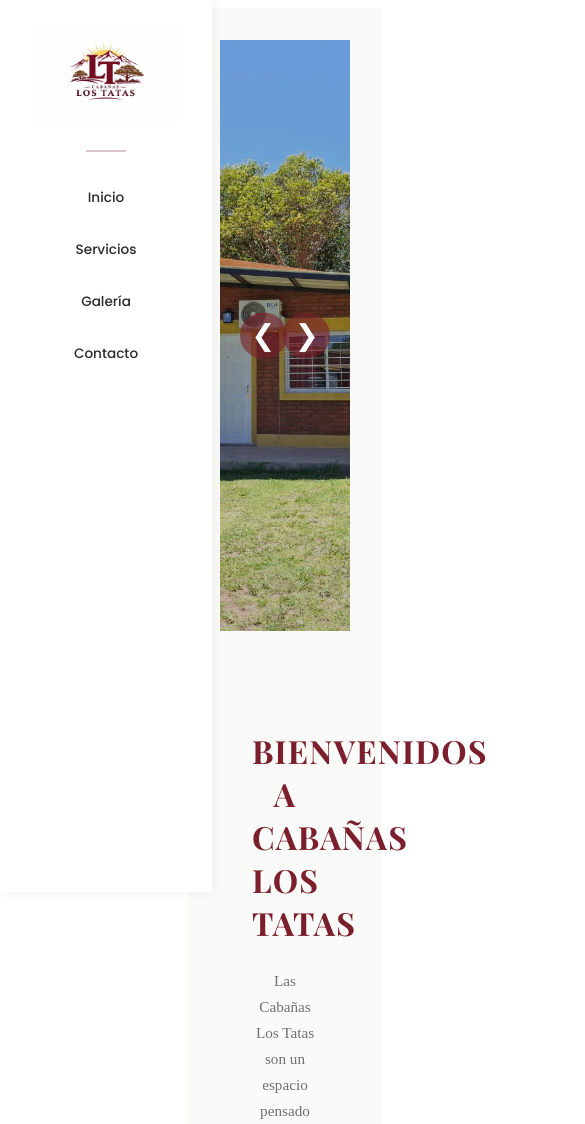
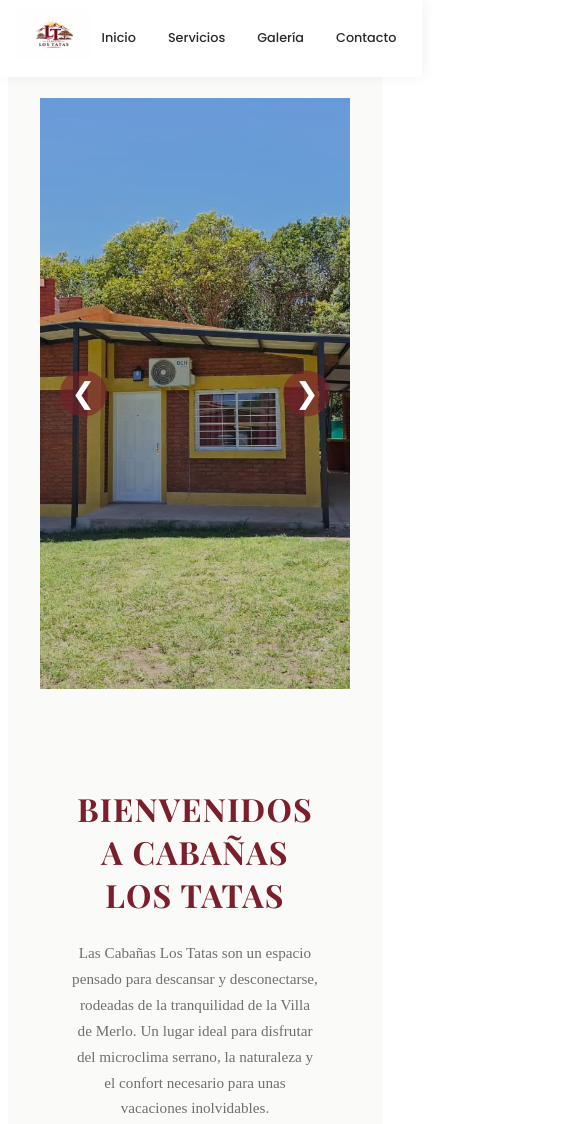
Before and after one commit to Martin-Bece/LosTatasMerlo, a plain HTML site: page index.html in a window 390 px wide. Shown: the top 1124 px of the page, 585 px wide, since content can reach past the window. Drawn offline with nearby package versions, Linux system fonts and the light colour scheme.

Commit message:
Cosas del responsive

```diff
--- a/styles/style.css
+++ b/styles/style.css
@@ -1,4 +1,5 @@
 @charset "UTF-8";
+
 /* =========================
    🎨 COLORES – IDENTIDAD
    ========================= */
@@ -53,7 +54,7 @@
   width: 100%;
   height: auto;
   -o-object-fit: contain;
-     object-fit: contain;
+  object-fit: contain;
 }
 
 .sidebar__logo::after {
@@ -198,7 +199,7 @@
   width: 100%;
   height: 100%;
   -o-object-fit: cover;
-     object-fit: cover;
+  object-fit: cover;
 }
 
 /* Overlay elegante */
@@ -309,6 +310,7 @@
   color: #7A1F2B;
   position: relative;
 }
+
 .services__title::after {
   content: "";
   display: block;
@@ -349,21 +351,25 @@
   box-shadow: 0 10px 24px rgba(0, 0, 0, 0.06);
   transition: transform 0.25s ease, box-shadow 0.25s ease;
 }
+
 .service-card:hover {
   transform: translateY(-6px);
   box-shadow: 0 18px 40px rgba(0, 0, 0, 0.12);
 }
+
 .service-card i {
   font-size: 2.1rem;
   color: #7A1F2B;
   margin-bottom: 1rem;
 }
+
 .service-card h4 {
   font-size: 0.95rem;
   margin-bottom: 0.6rem;
   font-weight: 600;
   color: #2B2B2B;
 }
+
 .service-card p {
   font-size: 0.85rem;
   color: #6F6F6F;
@@ -376,14 +382,17 @@
     grid-template-columns: repeat(2, 1fr);
   }
 }
+
 @media (max-width: 600px) {
   .services {
     padding: 3rem 1.2rem;
   }
+
   .services__grid {
     grid-template-columns: 1fr;
   }
 }
+
 /* CONTENEDOR */
 .contact {
   padding: 3rem 2rem 3.5rem;
@@ -472,13 +481,16 @@
   .contact {
     padding: 2.5rem 1.2rem;
   }
+
   .contact__item {
     padding: 1rem 1.2rem;
   }
+
   .contact-map {
     height: 300px;
   }
 }
+
 .gallery {
   padding: 3rem 2rem;
   max-width: 1200px;
@@ -503,15 +515,17 @@
   /* Overlay elegante */
   /* Icono lupa */
 }
+
 .gallery__card img,
 .gallery__card video {
   width: 100%;
   height: 320px;
   -o-object-fit: cover;
-     object-fit: cover;
+  object-fit: cover;
   display: block;
   transition: transform 0.45s ease;
 }
+
 .gallery__card::after {
   content: "";
   position: absolute;
@@ -520,6 +534,7 @@
   opacity: 0;
   transition: opacity 0.3s ease;
 }
+
 .gallery__card::before {
   content: "\f002";
   font-family: "Font Awesome 6 Free";
@@ -534,17 +549,21 @@
   z-index: 2;
   transition: opacity 0.3s ease, transform 0.3s ease;
 }
+
 .gallery__card:hover {
   transform: translateY(-6px);
   box-shadow: 0 18px 40px rgba(0, 0, 0, 0.12);
 }
+
 .gallery__card:hover img,
 .gallery__card:hover video {
   transform: scale(1.07);
 }
+
 .gallery__card:hover::after {
   opacity: 1;
 }
+
 .gallery__card:hover::before {
   opacity: 1;
   transform: translate(-50%, -50%) scale(1);
@@ -555,11 +574,13 @@
   .gallery {
     padding: 2.5rem 1.2rem;
   }
+
   .gallery__card img,
   .gallery__card video {
     height: 260px;
   }
 }
+
 .page-hero {
   position: relative;
   height: 260px;
@@ -575,6 +596,7 @@
   background: url("../fondo_hero.png") center/cover no-repeat;
   box-shadow: 0 20px 40px rgba(0, 0, 0, 0.25);
 }
+
 .page-hero::before {
   content: "";
   position: absolute;
@@ -582,11 +604,13 @@
   background: linear-gradient(to bottom, rgba(0, 0, 0, 0.45), rgba(80, 15, 25, 0.65));
   z-index: 1;
 }
+
 .page-hero__content {
   position: relative;
   z-index: 2;
   padding: 0 1.5rem;
 }
+
 .page-hero__content h1 {
   font-family: "Playfair Display", serif;
   font-size: 2.6rem;
@@ -594,6 +618,7 @@
   margin-bottom: 0.6rem;
   text-transform: uppercase;
 }
+
 .page-hero__content p {
   font-family: "Poppins", sans-serif;
   font-size: 1rem;
@@ -606,10 +631,67 @@
     height: 200px;
     border-radius: 16px;
   }
+
   .page-hero__content h1 {
     font-size: 2rem;
   }
+
   .page-hero__content p {
     font-size: 0.9rem;
   }
-}/*# sourceMappingURL=style.css.map */
+}
+
+/*# sourceMappingURL=style.css.map */
+
+/* =========================
+   📱 NAVBAR MOBILE
+   ========================= */
+@media (max-width: 768px) {
+
+  .sidebar {
+    width: 100%;
+    height: auto;
+    position: fixed;
+    top: 0;
+    left: 0;
+    flex-direction: row;
+    align-items: center;
+    justify-content: space-between;
+    padding: 0.6rem 1rem;
+    z-index: 1000;
+  }
+
+  .sidebar__logo {
+    margin-bottom: 0;
+    min-height: auto;
+  }
+
+  .sidebar__logo::after {
+    display: none;
+  }
+
+  .sidebar__logo-img {
+    max-width: 110px;
+  }
+
+  .sidebar__nav {
+    flex-direction: row;
+    gap: 0.8rem;
+  }
+
+  .sidebar__nav .nav-item {
+    font-size: 0.8rem;
+    padding: 0.3rem 0.6rem;
+  }
+
+  .main-content {
+    margin-left: 0;
+    padding-top: 90px;
+    /* espacio para navbar */
+  }
+
+  .footer {
+    margin-left: 0;
+    flex-direction: column;
+  }
+}
```
